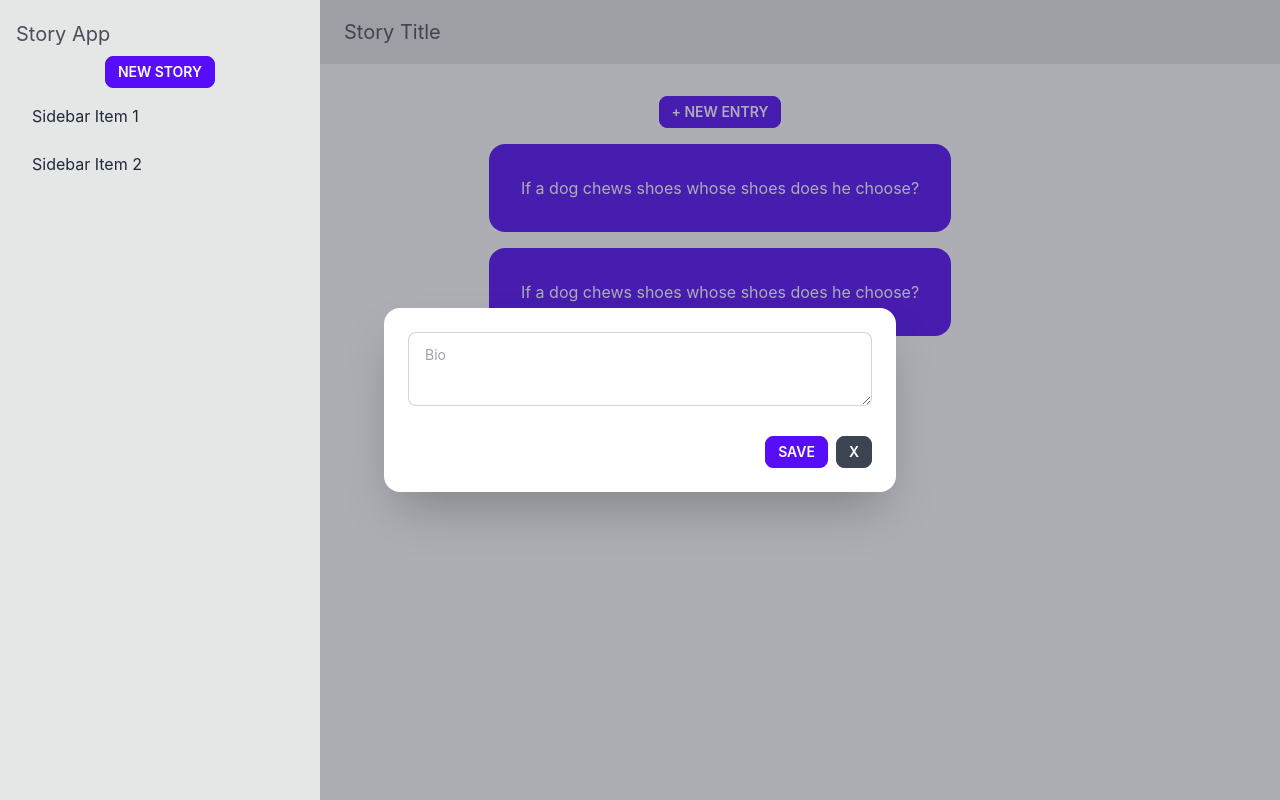
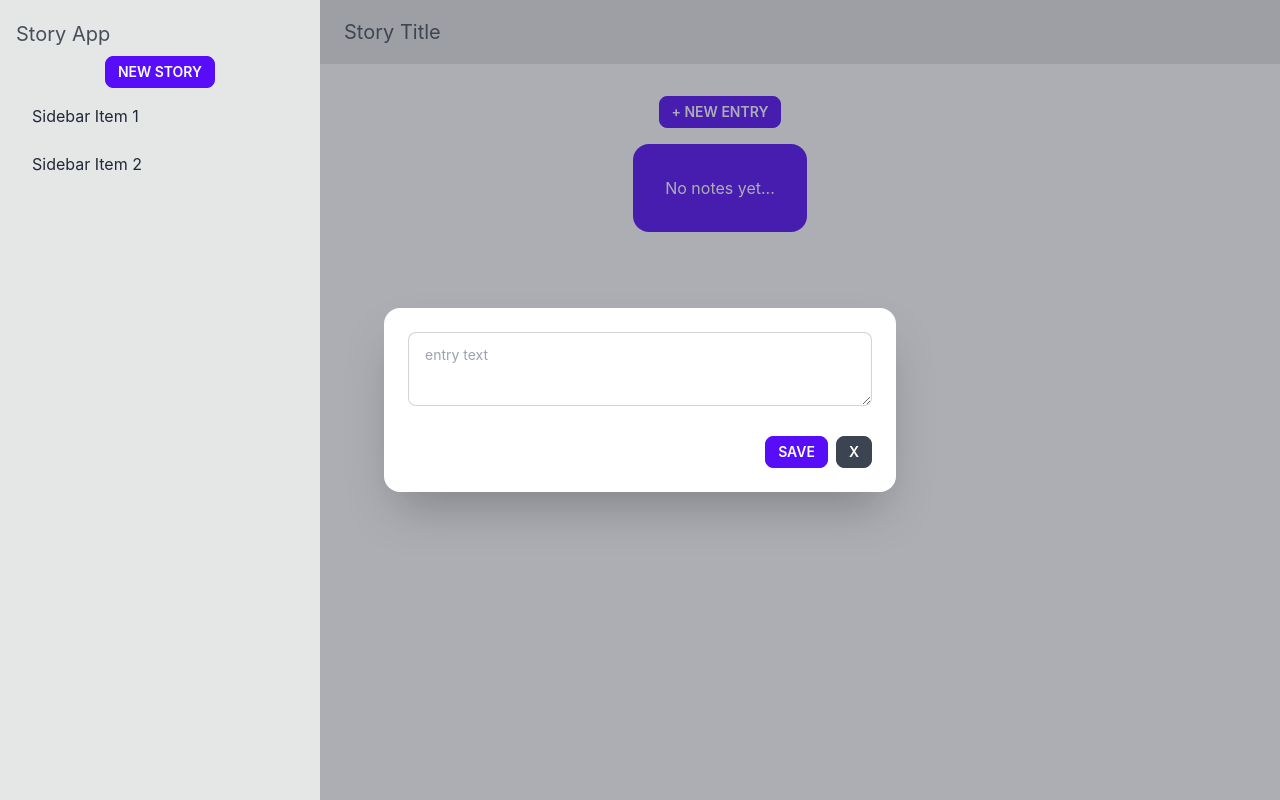
Before and after one commit to ticiadev/story-scriber, a React (Create React App) app: page / in a window 1280 px wide. Both pictures are taken after a click on the label "+ NEW ENTRY". Built offline with nearby package versions, Linux system fonts and the light colour scheme.

Commit message:
Add feature to add new entries

```diff
--- a/package.json
+++ b/package.json
@@ -7,6 +7,7 @@
     "@testing-library/react": "^13.4.0",
     "@testing-library/user-event": "^13.5.0",
     "daisyui": "^2.51.4",
+    "immer": "^9.0.19",
     "react": "^18.2.0",
     "react-dom": "^18.2.0",
     "react-scripts": "5.0.1",
--- a/src/App.js
+++ b/src/App.js
@@ -1,3 +1,5 @@
+import { useState, useEffect } from 'react';
+import {produce} from 'immer';
 import './App.css';
 
 const App = () => {
@@ -61,26 +63,46 @@ const AddNew = ({item}) => {
 }
 
 const Story = () => {
+  const noEntries = [{text: "No notes yet..."}]
+  const [entries, setEntries] = useState(noEntries)
+  const showEntries = entries.map(entry => <Entry text={entry.text} key={entries.indexOf(entry)} />)
+
+  const addNewEntry = (newEntry) => {
+    setEntries(newEntry)
+  }
+
   return (
     <section className="w-10/12 mt-8 flex flex-col justify-start items-center gap-4">
-      <NewEntry />
-      <Entry />
-      <Entry />
+      <NewEntry addNewEntry={addNewEntry} />
+      {showEntries}
     </section>
   )
 }
 
-const Entry = () => {
+const Entry = ({text}) => {
   return (
     <div className="card lg:card-side bg-primary text-primary-content">
       <div className="card-body">
-        <p>If a dog chews shoes whose shoes does he choose?</p>
+        <p>{text}</p>
       </div>
     </div>
   )
 }
 
-const NewEntry = () => {
+const NewEntry = ({addNewEntry}) => {
+  const [data,setData] = useState([])
+
+  const handleClick = () => {
+    const text = document.querySelector("#entry_input").value.trim()
+    if(text) {
+      const nextState = produce(data,draftState => {draftState.push({text})})
+      document.querySelector("#entry_input").value = ""
+
+      setData(nextState)
+    }
+    addNewEntry(data)
+  }
+
   return (
     <>
       <label htmlFor="new-entry" className="btn btn-primary btn-sm">+ New Entry</label>
@@ -88,9 +110,9 @@ const NewEntry = () => {
       <input type="checkbox" id="new-entry" className="modal-toggle" />
       <div className="modal">
         <div className="modal-box">
-        <textarea className="textarea textarea-bordered w-full" placeholder="Bio"></textarea>
+          <textarea className="textarea textarea-bordered w-full" id="entry_input" placeholder="entry text"></textarea>
           <div className="modal-action">
-            <label htmlFor="new-entry" className="btn btn-primary btn-sm">Save</label>
+            <label htmlFor="new-entry" className="btn btn-primary btn-sm" onClick={() => handleClick()}>Save</label>
             <label htmlFor="new-entry" className="btn btn-sm">x</label>
           </div>
         </div>
```
Also changed, not shown: 1 other file (tests, documents, lock files or other folders).
